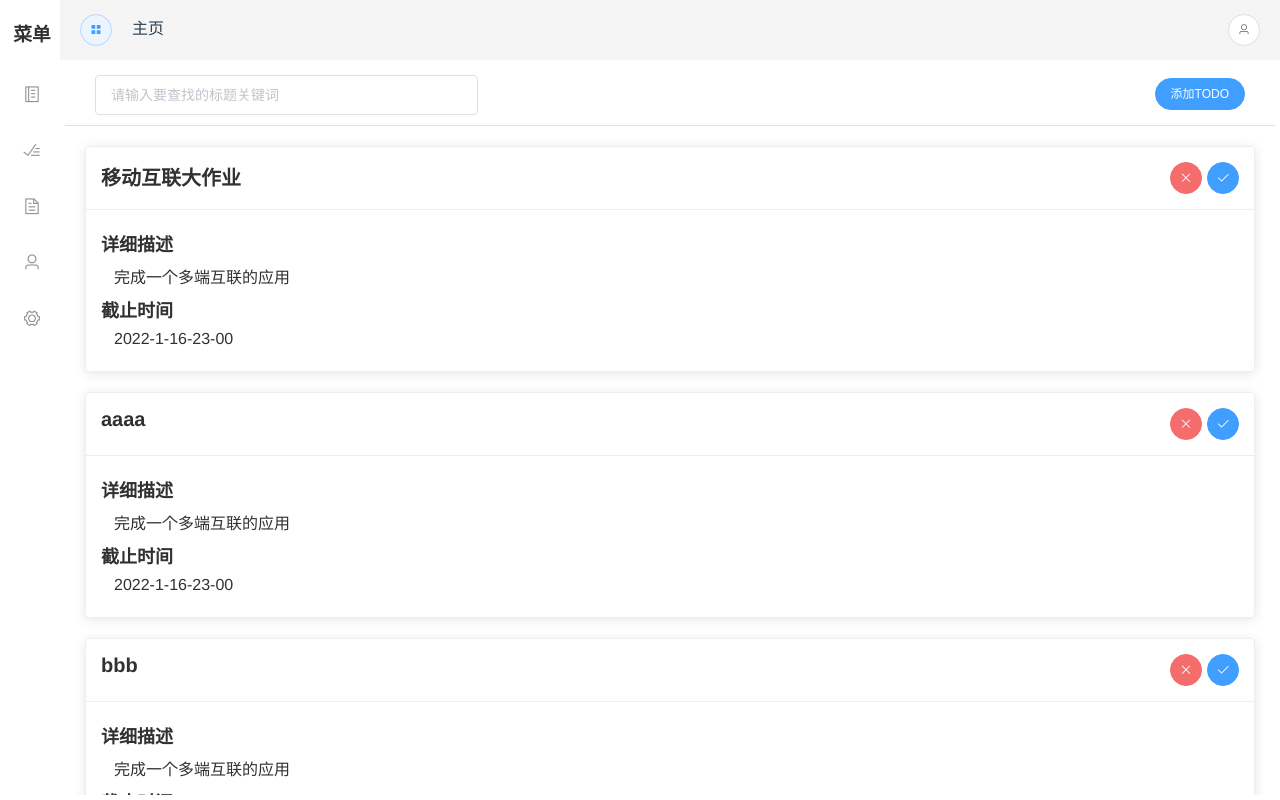
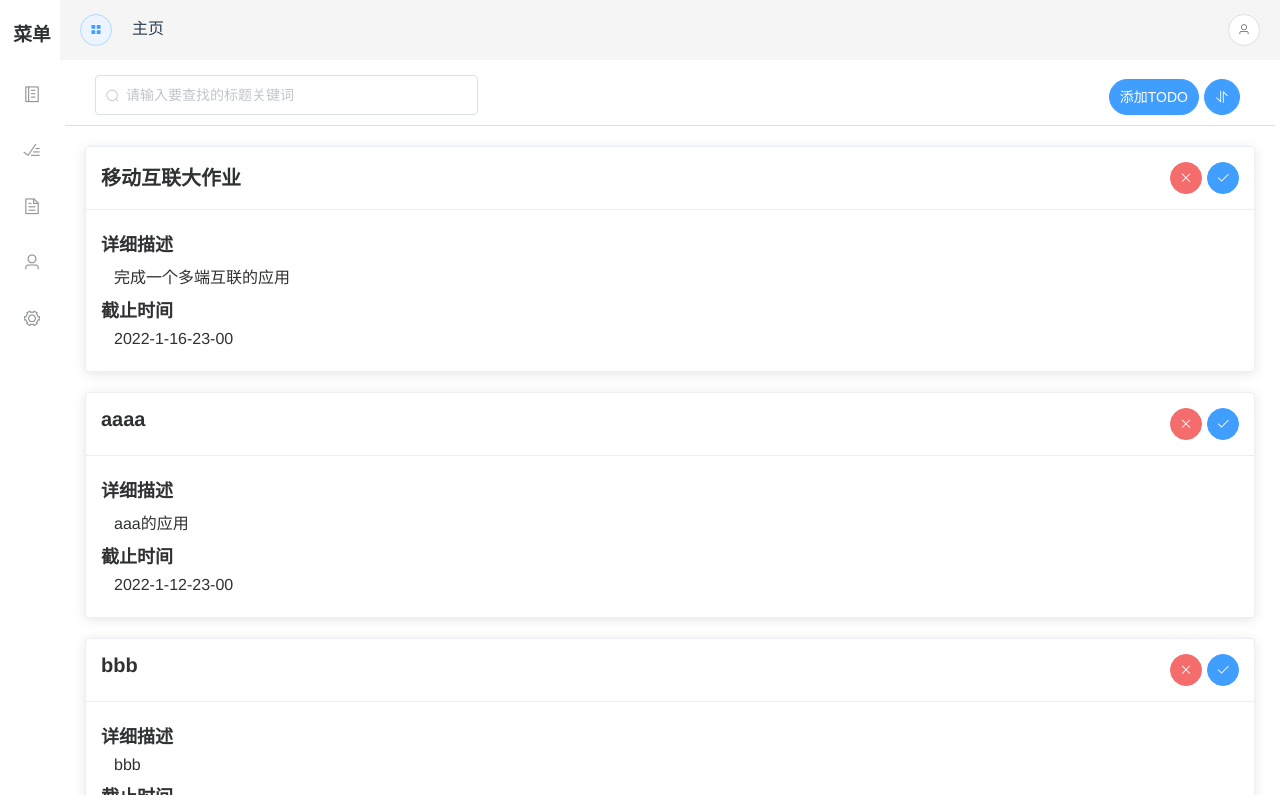
Before and after one commit to zhou886/Dandelion_Todo, a Vue app: page /user in a window 1280 px wide. Both pictures are taken after a click on the item 32 px from the left and 92 px from the top of the page. Built offline with nearby package versions, Linux system fonts and the light colour scheme.

Commit message:
未完成界面和已完成界面做完了，不能再改了

```diff
--- a/src/components/MainDoneComponent.vue
+++ b/src/components/MainDoneComponent.vue
@@ -2,12 +2,35 @@
   <div class="done">
     <el-container>
       <el-header>
-        <el-col :xs="24" :span="8">
-          <el-input
-            v-model="search"
-            placeholder="请输入要查找的标题关键词"
-          ></el-input>
-        </el-col>
+        <el-row type="flex" align="middle">
+          <el-col :xs="16" :span="16">
+            <el-input
+              v-model="search"
+              prefix-icon="el-icon-search"
+              placeholder="请输入要查找的标题关键词"
+              clearable
+            ></el-input>
+          </el-col>
+          <el-col :xs="8" :span="8">
+            <el-dropdown style="float: right" @command="handleCommand">
+              <el-button
+                icon="el-icon-sort"
+                type="primary"
+                round
+                class="btnSort"
+              ></el-button>
+              <el-dropdown-menu slot="dropdown">
+                <el-dropdown-item
+                  v-for="item in sortOption"
+                  :key="item.value"
+                  :command="item.value"
+                >
+                  {{ item.label }}
+                </el-dropdown-item>
+              </el-dropdown-menu>
+            </el-dropdown>
+          </el-col>
+        </el-row>
       </el-header>
       <el-divider></el-divider>
       <el-main>
@@ -41,8 +64,8 @@
             </div>
             <div class="discripion">
               <h3>详细描述</h3>
-              <p v-if="!item.discription">无</p>
-              <p v-else>{{ item.discription }}</p>
+              <p v-if="!item.description">无</p>
+              <p v-else>{{ item.description }}</p>
             </div>
             <div class="deadline">
               <h3>截止时间</h3>
@@ -60,6 +83,12 @@
 </template>
 
 <style lang="scss" scoped>
+.btnSort {
+  float: right;
+  padding: 8px;
+  margin-right: 5px;
+}
+
 .done {
   height: 100%;
   .el-container,
@@ -129,12 +158,34 @@ p {
 export default {
   data () {
     return {
-      search: ''
+      search: '',
+      sortSelect: '',
+      sortOption: [
+        {
+          value: 1,
+          label: '按标题排序'
+        },
+        {
+          value: 2,
+          label: '按创建时间排序'
+        },
+        {
+          value: 3,
+          label: '按截止时间排序'
+        },
+        {
+          value: 4,
+          label: '按完成时间排序'
+        }
+      ]
     }
   },
   methods: {
     deleteButtonClick (item) {
       this.$store.commit('removeDoneEntity', item)
+    },
+    handleCommand (command) {
+      this.sortSelect = command
     }
   },
   computed: {
@@ -142,6 +193,50 @@ export default {
       // 向拉取doneList的数据
       // 然后用this.$store.commit('addDoneEntity, doneEntity')加到vuex里面
       const tmpList = this.$store.state.doneRepository.doneList
+      function compareTitle (x, y) {
+        if (x.title < y.title) {
+          return -1
+        } else {
+          return 1
+        }
+      }
+      function compareCreateAt (x, y) {
+        if (x.createAt < y.createAt) {
+          return -1
+        } else {
+          return 1
+        }
+      }
+      function compareDeadline (x, y) {
+        if (x.deadline < y.deadline) {
+          return -1
+        } else {
+          return 1
+        }
+      }
+      function compareCompleteAt (x, y) {
+        if (x.completeAt < y.completeAt) {
+          return -1
+        } else {
+          return 1
+        }
+      }
+      if (this.sortSelect) {
+        switch (this.sortSelect) {
+          case 1:
+            tmpList.sort(compareTitle)
+            break
+          case 2:
+            tmpList.sort(compareCreateAt)
+            break
+          case 3:
+            tmpList.sort(compareDeadline)
+            break
+          case 4:
+            tmpList.sort(compareCompleteAt)
+            break
+        }
+      }
       if (this.search) {
         return tmpList.filter((item) => {
           return item.title.includes(this.search)
--- a/src/components/MainUndoneComponent.vue
+++ b/src/components/MainUndoneComponent.vue
@@ -3,18 +3,28 @@
     <el-container>
       <el-header>
         <div class="addTodoArea">
-          <el-row>
-            <el-col :span="8" :xs="14">
+          <el-row
+            type="flex"
+            justify="end"
+            align="middle">
+            <el-col :span="8" :xs="8">
               <el-input
                 v-model="search"
-                placeholder="请输入要查找的标题关键词"
+                :placeholder="elInputPlaceholder"
+                prefix-icon="el-icon-search"
+                clearable
               ></el-input>
             </el-col>
-            <el-col :span="16" :xs="10">
+            <el-col :span="16" :xs="16" class="colAlignRight">
+              <el-dropdown style="float: right" @command="handleCommand">
+                <el-button icon="el-icon-sort" type="primary" round class="btnSort"></el-button>
+                <el-dropdown-menu slot="dropdown">
+                  <el-dropdown-item v-for="item in sortOption" :key="item.value" :command="item.value">{{item.label}}</el-dropdown-item>
+                </el-dropdown-menu>
+              </el-dropdown>
               <el-button
                 type="primary"
                 round
-                size="small"
                 @click="dialogVisible = true"
                 class="btnAdd"
               >
@@ -23,7 +33,7 @@
               <el-dialog
                 title="添加TODO"
                 :visible.sync="dialogVisible"
-                width="40%"
+                :width="dialogWidth"
                 :before-close="handleClose"
               >
                 <el-row>
@@ -38,18 +48,30 @@
                     class="todoInput"
                     v-model="todoDescription"
                     placeholder="TODO详细描述"
-                    type="textarea"
-                    :autosize="{ minRows: 1, maxRows: 4 }"
                   ></el-input>
                 </el-row>
+                <el-row>
+                  <el-date-picker
+                    v-model="todoDeadline"
+                    type="datetime"
+                    placeholder="选择截止时间"
+                    align="center"
+                    style="width: 100%; margin-left: 5px"
+                  ></el-date-picker>
+                </el-row>
                 <span slot="footer" class="dialog-footer">
-                  <el-button @click="dialogVisible = false" round>
+                  <el-button
+                    @click="dialogVisible = false"
+                    round
+                    class="btnAddTodoDialog"
+                  >
                     取 消
                   </el-button>
                   <el-button
                     type="primary"
-                    @click="dialogVisible = false"
+                    @click="createTodoEntity(todoTitle, todoDescription, todoDeadline)"
                     round
+                    class="btnAddTodoDialog"
                   >
                     确 定
                   </el-button>
@@ -96,7 +118,7 @@
                   </el-col>
                 </el-row>
               </div>
-              <div class="discription">
+              <div class="description">
                 <h3>详细描述</h3>
                 <p v-if="!item.description">无</p>
                 <p v-else>{{ item.description }}</p>
@@ -114,6 +136,19 @@
 </template>
 
 <style lang="scss" scoped>
+
+.btnSort,
+.btnAdd {
+  float: right;
+  padding: 10px;
+  margin-right: 5px;
+}
+
+.btnAddTodoDialog {
+  margin: 10px;
+  margin-top: -100%;
+}
+
 .undone {
   height: 100%;
   .el-container,
@@ -140,17 +175,6 @@
 .addTodoArea {
   .todoInput {
     margin: 5px;
-  }
-  .btnAdd {
-    margin: 0px;
-    float: right;
-  }
-  .dialog-footer {
-    .el-button {
-      padding: 12px;
-      float: right;
-      margin-top: -30px;
-    }
   }
 }
 
@@ -203,19 +227,63 @@ export default {
       dialogVisible: false,
       todoTitle: '',
       todoDescription: '',
-      todoDeadline: ''
+      todoDeadline: '',
+      sortSelect: '',
+      sortOption: [
+        {
+          value: 1,
+          label: '按标题排序'
+        },
+        {
+          value: 2,
+          label: '按创建时间排序'
+        },
+        {
+          value: 3,
+          label: '按截止时间排序'
+        }
+      ]
     }
   },
   methods: {
     handleClose (done) {
-      this.$confirm('确认关闭？')
-        .then((_) => {
-          done()
-        })
-        .catch((_) => {})
+      done()
+    },
+    createTodoEntity (todoTitle, todoDescription, todoDeadline) {
+      // 创建TODO，向服务发送创建TODO请求
+      if (!todoTitle) {
+        alert('TODO标题不能为空!')
+        return
+      }
+      if (!todoDeadline) {
+        alert('TODO截止时间不能为空!')
+        return
+      }
+      const d = todoDeadline
+      const year = d.getFullYear().toString()
+      const month = (d.getMonth() + 1).toString()
+      const day = d.getDate().toString()
+      const hour = d.getHours().toString()
+      var minite = ''
+      if (d.getMinutes() < 10) {
+        minite = '0' + d.getMinutes().toString()
+      } else {
+        minite = d.getMinutes().toString()
+      }
+      const time = year + '-' + month + '-' + day + '-' + hour + '-' + minite
+      const todoEntity = {
+        title: todoTitle,
+        description: todoDescription,
+        deadline: time
+      }
+      this.$store.commit('addTodoEntity', todoEntity)
+      this.todoTitle = ''
+      this.todoDescription = ''
+      this.todoDeadline = ''
+      this.dialogVisible = false
     },
     finishButtonClick (todoEntity) {
-      // TODO完成，向服务器发送完成时间
+      // 完成TODO，向服务器发送完成TODO请求
       const d = new Date()
       const year = d.getFullYear().toString()
       const month = (d.getMonth() + 1).toString()
@@ -234,6 +302,9 @@ export default {
     },
     deleteButtonClick (todoEntity) {
       this.$store.commit('removeTodoEntity', todoEntity)
+    },
+    handleCommand (command) {
+      this.sortSelect = command
     }
   },
   computed: {
@@ -241,6 +312,28 @@ export default {
       // 向拉取TODOList的数据
       // 然后用this.$store.commit('addTodoEntity', todoEntity)加到vuex里面
       const tmpList = this.$store.state.undoneRepository.todoList
+      function compareTitle (x, y) {
+        if (x.title < y.title) { return -1 } else { return 1 }
+      }
+      function compareCreateAt (x, y) {
+        if (x.createAt < y.createAt) { return -1 } else { return 1 }
+      }
+      function compareDeadline (x, y) {
+        if (x.deadline < y.deadline) { return -1 } else { return 1 }
+      }
+      if (this.sortSelect) {
+        switch (this.sortSelect) {
+          case 1:
+            tmpList.sort(compareTitle)
+            break
+          case 2:
+            tmpList.sort(compareCreateAt)
+            break
+          case 3:
+            tmpList.sort(compareDeadline)
+            break
+        }
+      }
       if (this.search) {
         return tmpList.filter((item) => {
           return item.title.includes(this.search)
@@ -248,6 +341,14 @@ export default {
       } else {
         return tmpList
       }
+    },
+    dialogWidth () {
+      const tmp = document.body.clientWidth
+      if (tmp < 800) { return '100%' } else if (tmp < 1024) { return '75%' } else { return '50%' }
+    },
+    elInputPlaceholder () {
+      const tmp = document.body.clientWidth
+      if (tmp < 800) { return '' } else { return '请输入要查找的标题关键词' }
     }
   }
 }
--- a/src/store/index.js
+++ b/src/store/index.js
@@ -3,6 +3,7 @@ import Vuex from 'vuex'
 import asideCollapse from './asideCollapse'
 import doneRepository from './doneRepository'
 import undoneRepository from './undoneRepository'
+import userInfo from './userInfo'
 
 Vue.use(Vuex)
 
@@ -14,6 +15,6 @@ export default new Vuex.Store({
   actions: {
   },
   modules: {
-    asideCollapse, doneRepository, undoneRepository
+    asideCollapse, doneRepository, undoneRepository, userInfo
   }
 })
--- a/src/store/undoneRepository.js
+++ b/src/store/undoneRepository.js
@@ -6,18 +6,18 @@ export default {
         title: '移动互联大作业',
         description: '完成一个多端互联的应用',
         deadline: '2022-1-16-23-00',
-        todoId: 1
+        todoId: 3
       },
       {
         title: 'aaaa',
-        description: '完成一个多端互联的应用',
-        deadline: '2022-1-16-23-00',
-        todoId: 1
+        description: 'aaa的应用',
+        deadline: '2022-1-12-23-00',
+        todoId: 2
       },
       {
         title: 'bbb',
-        description: '完成一个多端互联的应用',
-        deadline: '2022-1-16-23-00',
+        description: 'bbb',
+        deadline: '2022-1-14-23-00',
         todoId: 1
       }
     ]
--- a/src/views/About.vue
+++ /dev/null
@@ -1,5 +0,0 @@
-<template>
-  <div class="about">
-    <h1>This is an about page</h1>
-  </div>
-</template>
```
Also changed, not shown: src/components/MainUserComponent.vue (+48 -11 lines), src/store/userInfo.js (added, +17 -0 lines), src/store/watchList.js (added, +30 -0 lines).
